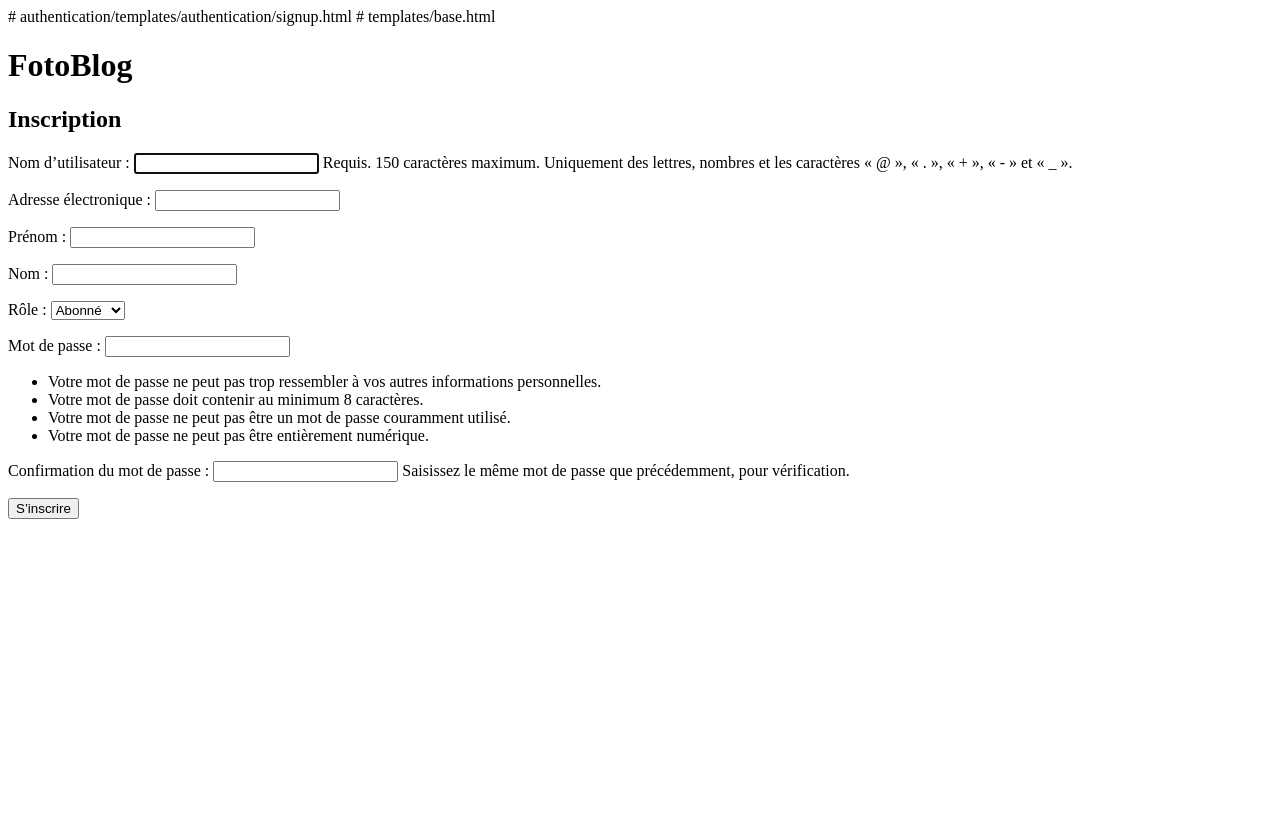
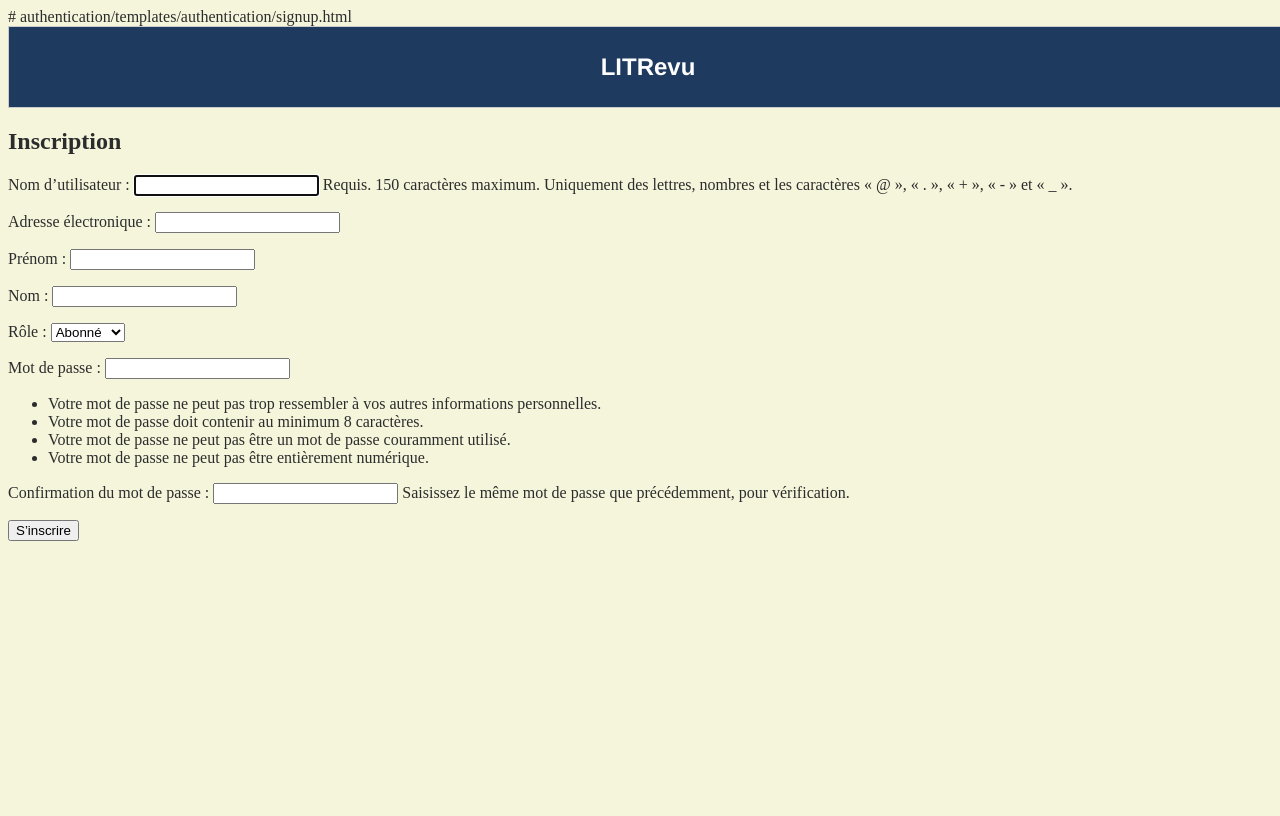
Before and after one commit to SallyPJ/ocp9, a Django app: page /signup/ in a window 1280 px wide. Before the commit the page ends 519 px from the top, so only its background shows below. Run offline with Django 5.2, Linux system fonts and the light colour scheme.

Commit message:
feat : Ajout du style de la page d'accueil

```diff
--- a/BooksReview/BooksReview/settings.py
+++ b/BooksReview/BooksReview/settings.py
@@ -123,6 +123,11 @@ USE_TZ = True
 
 STATIC_URL = 'static/'
 
+# Emplacement des fichiers statiques (dossier `static` dans le projet)
+STATICFILES_DIRS = [
+    BASE_DIR / "static",
+]
+
 # Default primary key field type
 # https://docs.djangoproject.com/en/5.1/ref/settings/#default-auto-field
 
--- a/BooksReview/BooksReview/urls.py
+++ b/BooksReview/BooksReview/urls.py
@@ -18,6 +18,8 @@ from django.contrib import admin
 from django.contrib.auth.views import (
     LoginView, LogoutView, PasswordChangeView, PasswordChangeDoneView)
 from django.urls import path
+from authentication.forms import CustomAuthenticationForm
+
 
 import authentication.views
 import blog.views
@@ -27,8 +29,9 @@ urlpatterns = [
     path('admin/', admin.site.urls),
     path('', LoginView.as_view(
         template_name='authentication/login.html',
-        redirect_authenticated_user=True),
-         name='login'),
+        redirect_authenticated_user=True,
+        authentication_form=CustomAuthenticationForm  # Utilisation du formulaire personnalisé
+    ), name='login'),
     path('logout/', authentication.views.logout_user, name='logout'),
     path('change-password/', PasswordChangeView.as_view(
         template_name='authentication/password_change_form.html'),
--- a/BooksReview/authentication/forms.py
+++ b/BooksReview/authentication/forms.py
@@ -6,3 +6,16 @@ class SignupForm(UserCreationForm):
     class Meta(UserCreationForm.Meta):
         model = get_user_model()
         fields = ['username', 'email', 'first_name','last_name', 'role']
+
+from django import forms
+from django.contrib.auth.forms import AuthenticationForm
+
+class CustomAuthenticationForm(AuthenticationForm):
+    username = forms.CharField(
+        label='',
+        widget=forms.TextInput(attrs={'placeholder': 'Nom d’utilisateur', 'class': 'form-control'})
+    )
+    password = forms.CharField(
+        label='',
+        widget=forms.PasswordInput(attrs={'placeholder': 'Mot de passe', 'class': 'form-control'})
+    )
--- /dev/null
+++ b/BooksReview/static/styles.css
@@ -0,0 +1,61 @@
+.page-container{
+    background-color :#f5f5dc;
+
+    color: #2c2c2c;
+    width: 100%;
+    height: 100%;
+    overflow: visible;
+    text-align: left;
+
+}
+.header{
+    border: 1px solid #ccc;
+    background-color: #1e3a5f;
+    margin-bottom: 20px;
+}
+.header__title{
+    color: #fff;
+    font-family: Helvetica, sans-serif;
+    font-size: 1.5em;
+    padding: 10px;
+    text-align: center;
+    font-weight: bold;
+}
+
+.authentication_container{
+
+    display: flex;
+    justify-content: space-between;
+    font-family: Helvetica, sans-serif;
+    padding: 20px;
+
+    gap: 20px; /* Espace entre les sections */
+
+
+}
+.signup_block, .login-block{
+    display: inline-block;
+    flex: 1;
+    text-align: center;
+
+
+}
+.btn, .btn-primary{
+    padding: 10px 20px;
+    font-size: 1em;
+    border: none;
+    background-color: #6c9a8b;
+    cursor: pointer;
+    transition: background-color 0.3s ease;
+    display: inline-block;
+    text-decoration: none;
+    border-radius: 8px;
+}
+
+.form-control{
+    font-size: 1.2em; /* Agrandit le texte à l'intérieur du champ */
+    padding: 10px; /* Ajoute de l'espace autour du texte */
+    height: 50px; /* Définit une hauteur plus grande pour le champ */
+    width: 60%; Rend le champ plus large */
+    box-sizing: border-box; /* Assure que le padding n'affecte pas la largeur totale */
+}
--- a/BooksReview/templates/base.html
+++ b/BooksReview/templates/base.html
@@ -1,14 +1,28 @@
-# templates/base.html
+{% load static %}
 <html>
     <head>
         <title>LITRevu</title>
+        <link rel="stylesheet" href="{% static 'styles.css' %}" />
     </head>
-    <body>
-        <h1>FotoBlog</h1>
-        {% block content %}{% endblock content %}
+    <body class="page-container">
+        <header class="header">
+            <h1 class="header__title">LITRevu</h1>
+        </header>
+
+        <main class="content">
+            {% block content %}{% endblock content %}
+        </main>
+
         {% if user.is_authenticated %}
-            <p>Vous êtes connecté en tant que {{ user }}. <a href="{% url 'logout' %}">Se déconnecter</a></p>
-            <p>Voulez-vous <a href="{% url 'password_change' %}">changer votre mot de passe ?</a></p>
+            <footer class="footer">
+                <p class="footer__text">
+                    Vous êtes connecté en tant que {{ user }}.
+                    <a class="footer__link" href="{% url 'logout' %}">Se déconnecter</a>
+                </p>
+                <p class="footer__text">
+                    Voulez-vous <a class="footer__link" href="{% url 'password_change' %}">changer votre mot de passe ?</a>
+                </p>
+            </footer>
         {% endif %}
     </body>
 </html>
```
Also changed, not shown: BooksReview/authentication/templates/authentication/login.html (+16 -5 lines).
